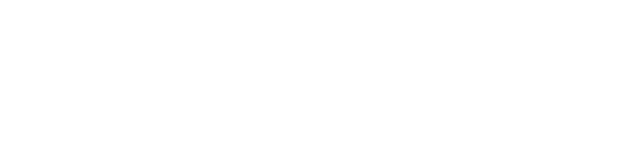
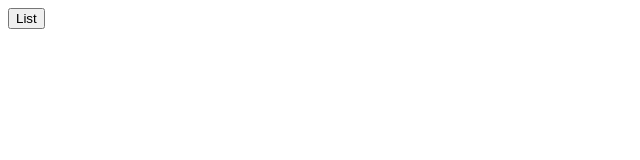
Before and after one commit to daanvhekken/azure-cco-web-app, a plain HTML site: page index.html in a window 1280 px wide. Shown: the full height of the page, 0-640 px from the left. Drawn offline with Linux system fonts and the light colour scheme.

Commit message:
Update index.html

```diff
--- a/index.html
+++ b/index.html
@@ -3,6 +3,8 @@
 <head>
     <meta charset="UTF-8">
     <title>Title</title>
+
+    <button id="list">List</button>
 </head>
 <body>
 
```
